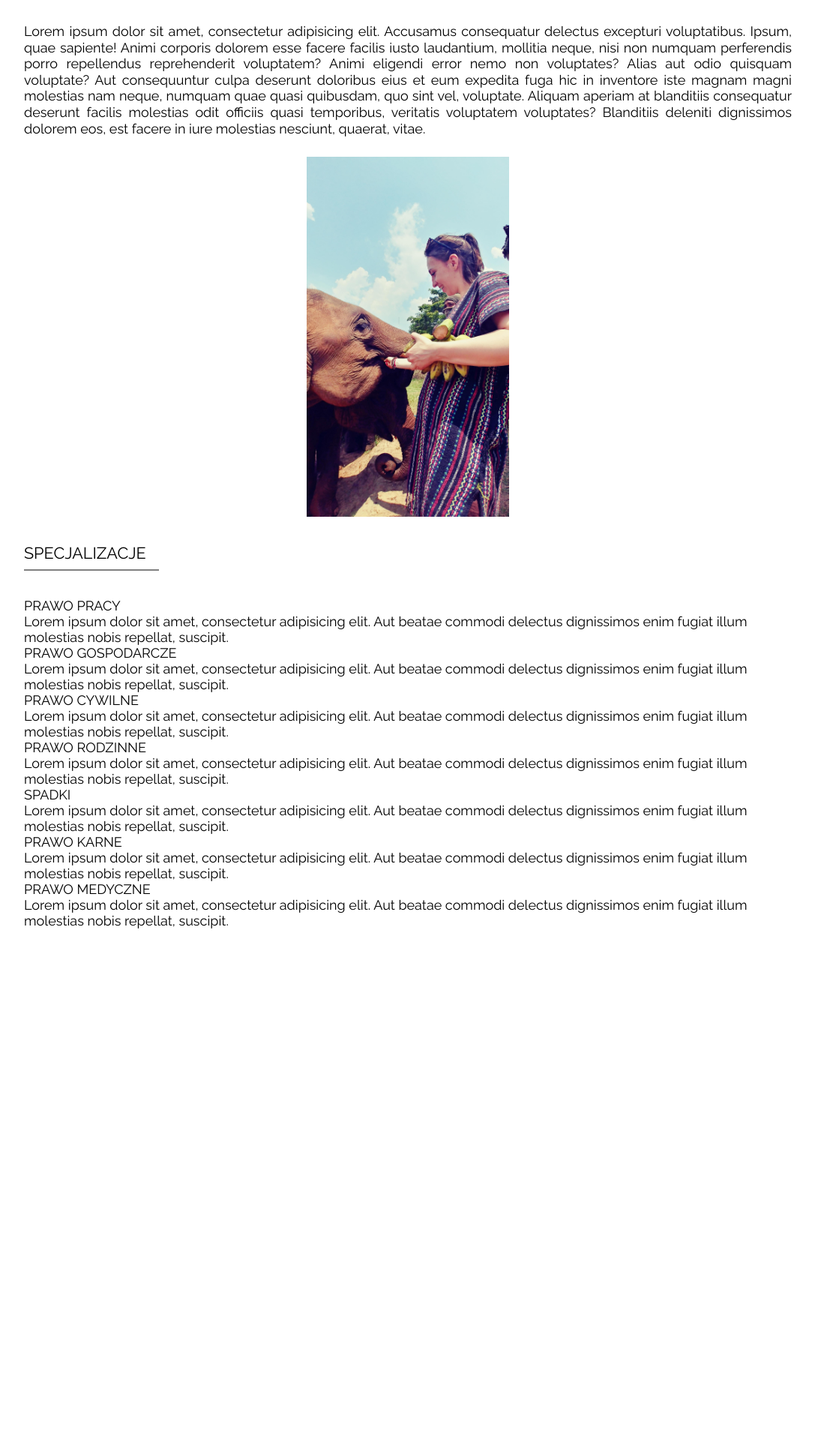
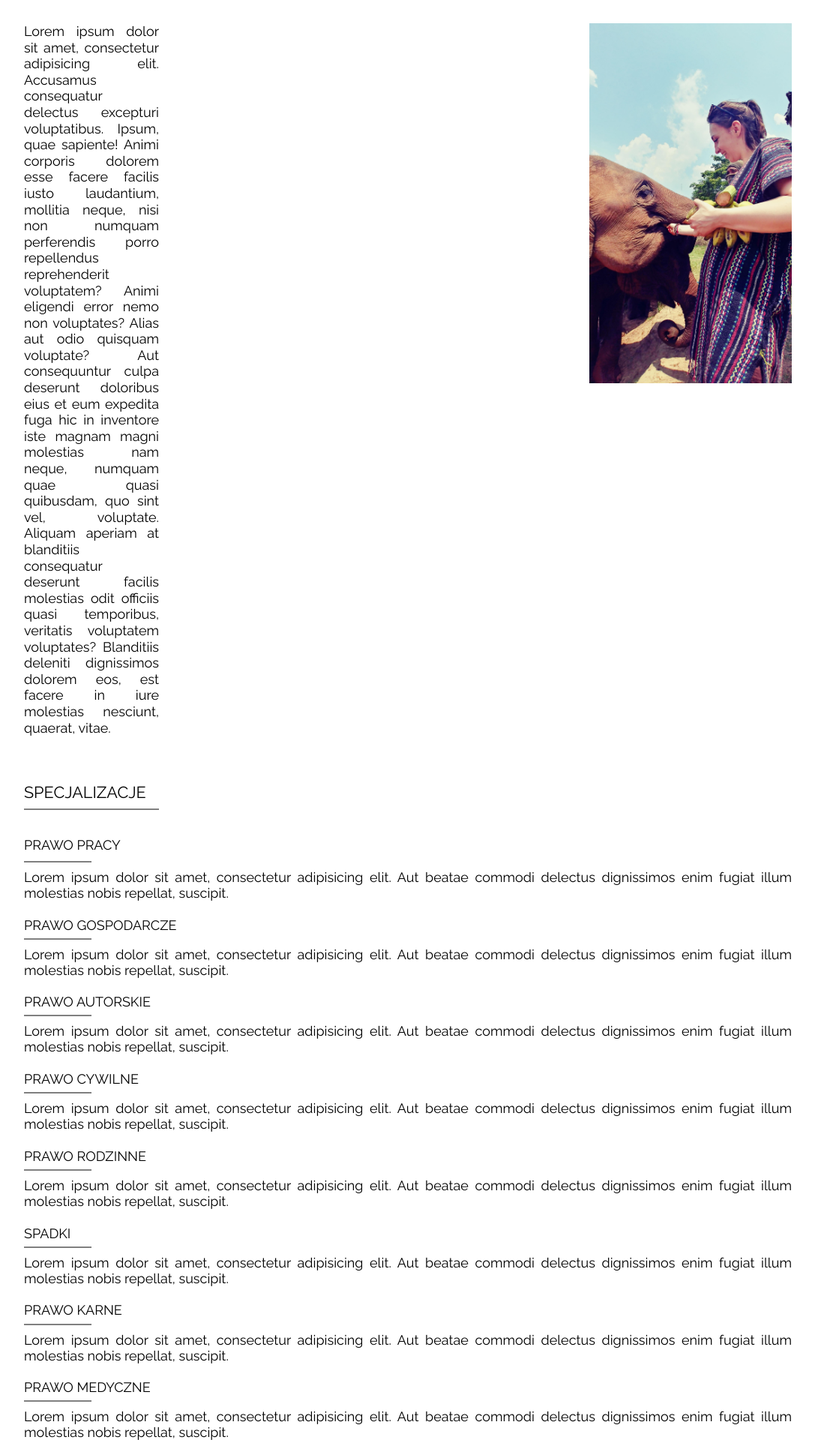
Before and after one commit to BartoszBartlomiej/Law_firm, a React (Create React App) app: page / in a window 1280 px wide. Shown: the part 950-2870 px from the top of the page at 75% size, without its empty margins (96-1183 px from the left). Before the commit the page ends 2188 px from the top, so only its background shows below. Built offline with nearby package versions, Linux system fonts and the light colour scheme.

Commit message:
specializations in progress

```diff
--- a/src/Components/About/about.scss
+++ b/src/Components/About/about.scss
@@ -33,5 +33,16 @@
       width: 15rem;
 
     }
+
+    @include desktop {
+      display: flex;
+      flex-direction: row;
+      justify-content: space-between;
+      align-items: flex-start;
+
+      p {
+        width: 10rem;
+      }
+    }
   }
 }
--- a/src/Components/Header/Header.jsx
+++ b/src/Components/Header/Header.jsx
@@ -40,7 +40,7 @@ class Header extends Component {
                         </ul>
                     </nav>
                     <div className='hamburger'>
-                        <Icon/>
+                        {/*<Icon/>*/}
                     </div>
                 </div>
                 <div className='picture'/>
--- a/src/Components/Header/header.scss
+++ b/src/Components/Header/header.scss
@@ -12,7 +12,7 @@ header {
 
     h1 {
       font-family: 'Raleway', sans-serif;
-      font-size: 1rem;
+      font-size: 1.12em;
 
       @include desktop {
         font-size: 1.2rem;
@@ -21,7 +21,7 @@ header {
 
     h2 {
       font-family: 'Raleway', sans-serif;
-      font-size: 0.8rem;
+      font-size: 1rem;
 
       @include desktop {
         font-size: 1rem;
--- a/src/Components/Specializations/Specializations.jsx
+++ b/src/Components/Specializations/Specializations.jsx
@@ -10,36 +10,49 @@ class Specializations extends Component {
                     <div className='specializations__box'>
                         <div className="specializations__box__info">
                             <h4>PRAWO PRACY</h4>
+                            <div className='under_line'/>
                             <p>Lorem ipsum dolor sit amet, consectetur adipisicing elit. Aut beatae commodi delectus
                                 dignissimos enim fugiat illum molestias nobis repellat, suscipit.</p>
                         </div>
                         <div className="specializations__box__info">
                             <h4>PRAWO GOSPODARCZE</h4>
+                            <div className='under_line'/>
+                            <p>Lorem ipsum dolor sit amet, consectetur adipisicing elit. Aut beatae commodi delectus
+                                dignissimos enim fugiat illum molestias nobis repellat, suscipit.</p>
+                        </div>
+                        <div className="specializations__box__info">
+                            <h4>PRAWO AUTORSKIE</h4>
+                            <div className='under_line'/>
                             <p>Lorem ipsum dolor sit amet, consectetur adipisicing elit. Aut beatae commodi delectus
                                 dignissimos enim fugiat illum molestias nobis repellat, suscipit.</p>
                         </div>
                         <div className="specializations__box__info">
                             <h4>PRAWO CYWILNE</h4>
+                            <div className='under_line'/>
                             <p>Lorem ipsum dolor sit amet, consectetur adipisicing elit. Aut beatae commodi delectus
                                 dignissimos enim fugiat illum molestias nobis repellat, suscipit.</p>
                         </div>
                         <div className="specializations__box__info">
                             <h4>PRAWO RODZINNE</h4>
+                            <div className='under_line'/>
                             <p>Lorem ipsum dolor sit amet, consectetur adipisicing elit. Aut beatae commodi delectus
                                 dignissimos enim fugiat illum molestias nobis repellat, suscipit.</p>
                         </div>
                         <div className="specializations__box__info">
                             <h4>SPADKI</h4>
+                            <div className='under_line'/>
                             <p>Lorem ipsum dolor sit amet, consectetur adipisicing elit. Aut beatae commodi delectus
                                 dignissimos enim fugiat illum molestias nobis repellat, suscipit.</p>
                         </div>
                         <div className="specializations__box__info">
                             <h4>PRAWO KARNE</h4>
+                            <div className='under_line'/>
                             <p>Lorem ipsum dolor sit amet, consectetur adipisicing elit. Aut beatae commodi delectus
                                 dignissimos enim fugiat illum molestias nobis repellat, suscipit.</p>
                         </div>
                         <div className="specializations__box__info">
                             <h4>PRAWO MEDYCZNE</h4>
+                            <div className='under_line'/>
                             <p>Lorem ipsum dolor sit amet, consectetur adipisicing elit. Aut beatae commodi delectus
                                 dignissimos enim fugiat illum molestias nobis repellat, suscipit.</p>
                         </div>
--- a/src/Components/Specializations/specializations.scss
+++ b/src/Components/Specializations/specializations.scss
@@ -15,13 +15,30 @@
 
   .specializations__box {
 
+    .specializations__box__info:first-child {
+      h4 {
+        padding: 0 0 0.6rem 0;
+
+      }
+    }
+
     .specializations__box__info {
+
       h4 {
         font-family: 'Raleway', sans-serif;
+        padding: 1.2rem 0 0.4rem 0;
+      }
+
+      .under_line {
+        padding-top: 0;
+        margin-bottom: 0.5rem;
+        width: 5rem;
+        border-bottom: 2px solid gray;
       }
 
       p {
         font-family: 'Raleway', sans-serif;
+        text-align: justify;
       }
 
 
```
